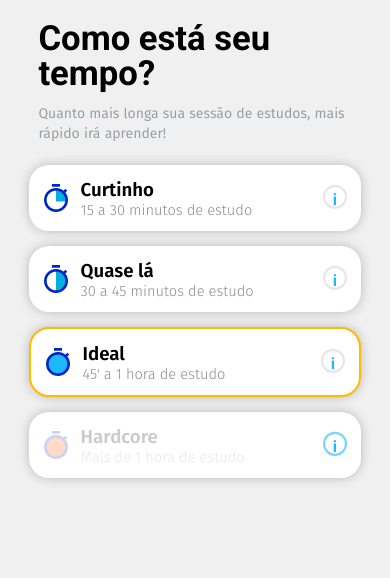
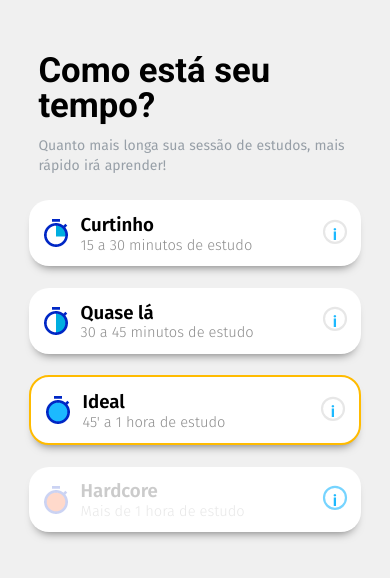
Before and after one commit to ocBruno/difficulty-screen, a Vue app: page / in a window 390 px wide. Shown: the top 578 px of the page. Built offline with nearby package versions, Linux system fonts and the light colour scheme.

Commit message:
update difficulty screen

```diff
--- a/src/App.vue
+++ b/src/App.vue
@@ -27,7 +27,7 @@ export default {
 }
 body {
   padding: 0 !important;
-  height: 100vh;
+  overflow: hidden;
   background-color: #F0F0F0;
   margin: 0;
   font-family: -apple-system, BlinkMacSystemFont, 'Segoe UI', 'Roboto', 'Oxygen',
--- a/src/components/DifficultyScreen.vue
+++ b/src/components/DifficultyScreen.vue
@@ -100,14 +100,17 @@ export default {
   line-height: 1.4;
 }
 /* iphone 5 and other 320px */
-@media (min-width: 320px) and (max-width: 380px) {
+@media (min-width: 320px) and (max-width: 374px) {
   .desc span:nth-child(2) {
     display: block;
   }
   .screen-header {
-    margin-top: 2rem;
+    margin-top: 3rem;
+  }
+}
+/* wide phones */
+@media (min-width: 375px) and (max-width: 720px) {
 
-  }
 }
 /* mobile */
 @media (min-width: 320px) and (max-width: 720px) {
@@ -128,7 +131,7 @@ export default {
     margin-left: 2.4rem;
     font-size: 26pt;
     line-height: 1;
-    margin-top: 1rem;
+    margin-top: 3rem;
   }
   .modal-dialog {
     bottom: 0;
@@ -147,6 +150,9 @@ export default {
     margin-left: 2.4rem;
     font-size: 14px;
     text-align: left;
+  }
+  .screen-header {
+    width: 80%;
   }
 }
 
--- a/src/components/DifficultySelectorItem.vue
+++ b/src/components/DifficultySelectorItem.vue
@@ -266,9 +266,12 @@ button:focus {
     vertical-align: middle;
     padding-top: 0.55em;
   }
+.difficulty-selector-item {
+    padding-left: 1em;
 
+}
   .stopwatch-container {
-    margin-right: 0.8em !important;
+    margin-right: 0.4em !important;
   }
 }
 /* mobile */
@@ -284,7 +287,7 @@ button:focus {
     vertical-align: middle;
   }
   .stopwatch-container {
-    margin-right: 0.8em !important;
+    margin-right: 0.8em;
   }
   .header {
     font-size: 14pt !important;
@@ -308,8 +311,8 @@ button:focus {
     border-radius: 20px;
     padding-top: 0.48em;
     padding-bottom: 0.48em;
-    margin: 0.48em 0em !important;
-    box-shadow: 0px 0px 12px -1px rgba(0,0,0,0.28);
+    margin: 0.68em 0em !important;
+    box-shadow: 0px 7px 10px -6px rgba(0, 0, 0, 0.5);
   }
   .select-button {
     display: none !important;
--- a/src/components/DifficultySelectorItemModal.vue
+++ b/src/components/DifficultySelectorItemModal.vue
@@ -11,7 +11,7 @@
       aria-hidden="true"
     >
       <img
-        src="../assets/png/pale-waiting.png"
+        src="https://carneiro.s3-sa-east-1.amazonaws.com/public/assets/icons/difficulty_modal_bg.png"
         class="modal-bg"
       />
       <div class="modal-dialog" role="document">
```
